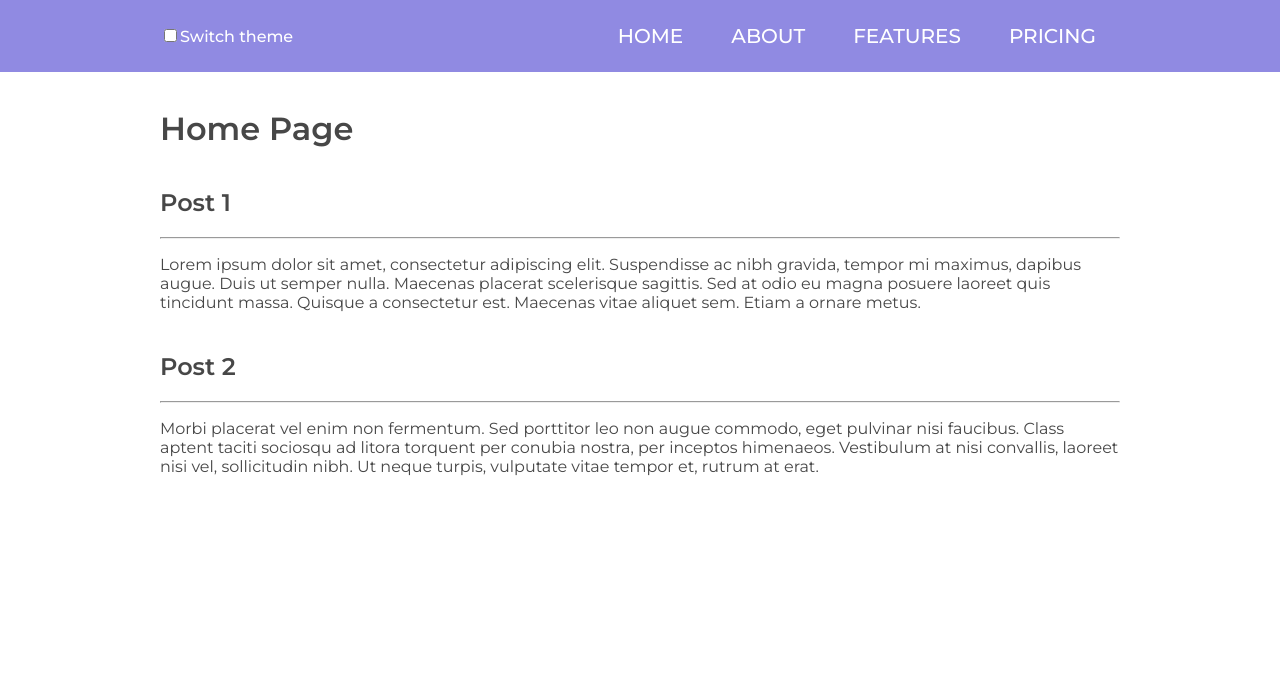
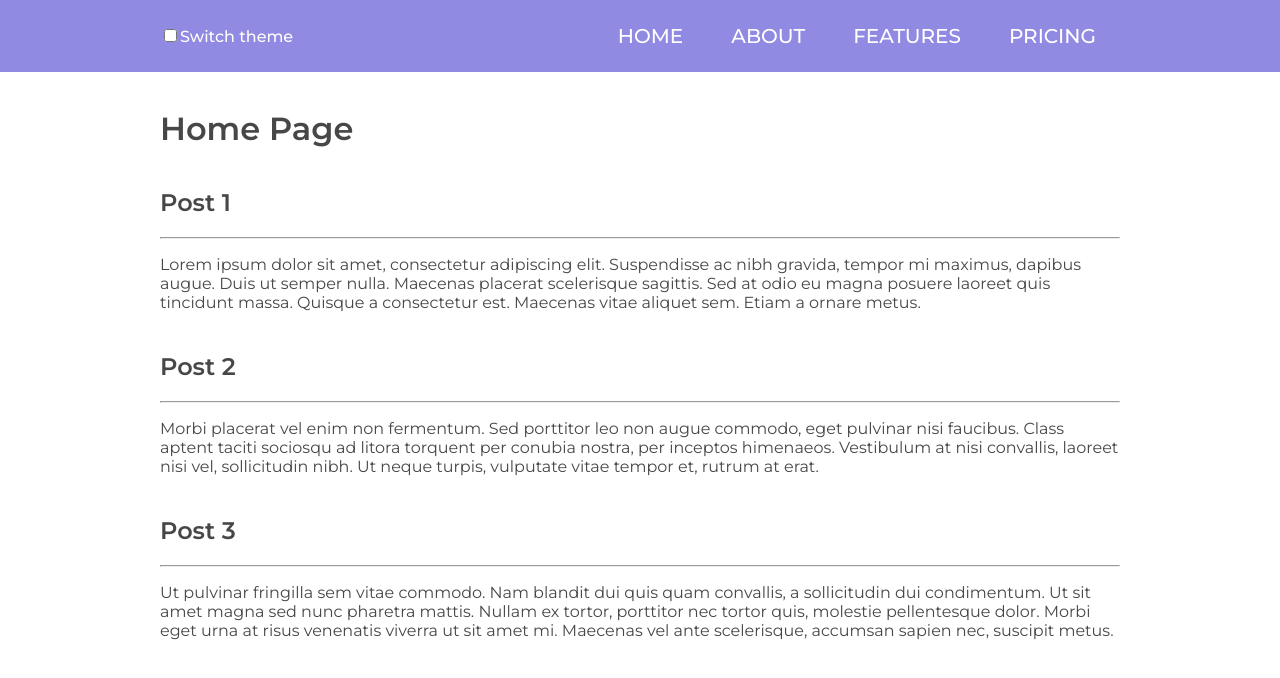
Before and after one commit to Andrew-Sem/next-site, a Next.js app: page / in a window 1280 px wide. Shown: the top 678 px of the page. Built offline with nearby package versions, Linux system fonts and the light colour scheme.

Commit message:
Update db

```diff
--- a/pages/index.js
+++ b/pages/index.js
@@ -14,6 +14,10 @@ export default function Home() {
           title="Post 2"
           body="Morbi placerat vel enim non fermentum. Sed porttitor leo non augue commodo, eget pulvinar nisi faucibus. Class aptent taciti sociosqu ad litora torquent per conubia nostra, per inceptos himenaeos. Vestibulum at nisi convallis, laoreet nisi vel, sollicitudin nibh. Ut neque turpis, vulputate vitae tempor et, rutrum at erat."
         />
+        <Post
+          title="Post 3"
+          body="Ut pulvinar fringilla sem vitae commodo. Nam blandit dui quis quam convallis, a sollicitudin dui condimentum. Ut sit amet magna sed nunc pharetra mattis. Nullam ex tortor, porttitor nec tortor quis, molestie pellentesque dolor. Morbi eget urna at risus venenatis viverra ut sit amet mi. Maecenas vel ante scelerisque, accumsan sapien nec, suscipit metus."
+        />
       </div>
     </MainLayout>
   );
--- a/styles/globals.css
+++ b/styles/globals.css
@@ -1,6 +1,7 @@
 html[data-theme="dark"] {
   --color-link-text: rgba(255, 255, 255, 0.7);
   --color-text: rgba(255, 255, 255, 0.7);
+  --color-post-text: #111;
   --color-button: #908ae2;
   --color-header-bg: #1a1e25;
   --color-main-bg: #232831;
@@ -12,6 +13,7 @@ html[data-theme="dark"] {
 html[data-theme="light"] {
   --color-link-text: #fff;
   --color-text: #474747;
+  --color-post-text: #111;
   --color-button: #908ae2;
   --color-header-bg: #908ae2;
   --color-main-bg: #fff;
```
